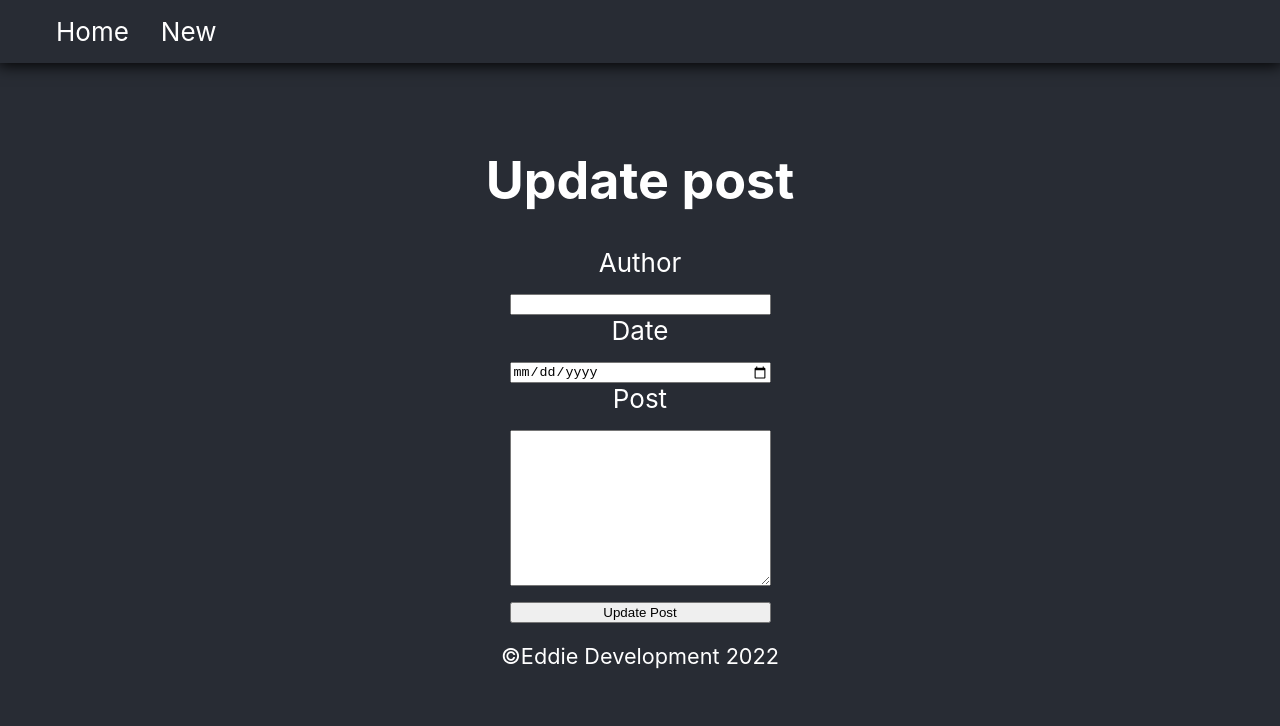
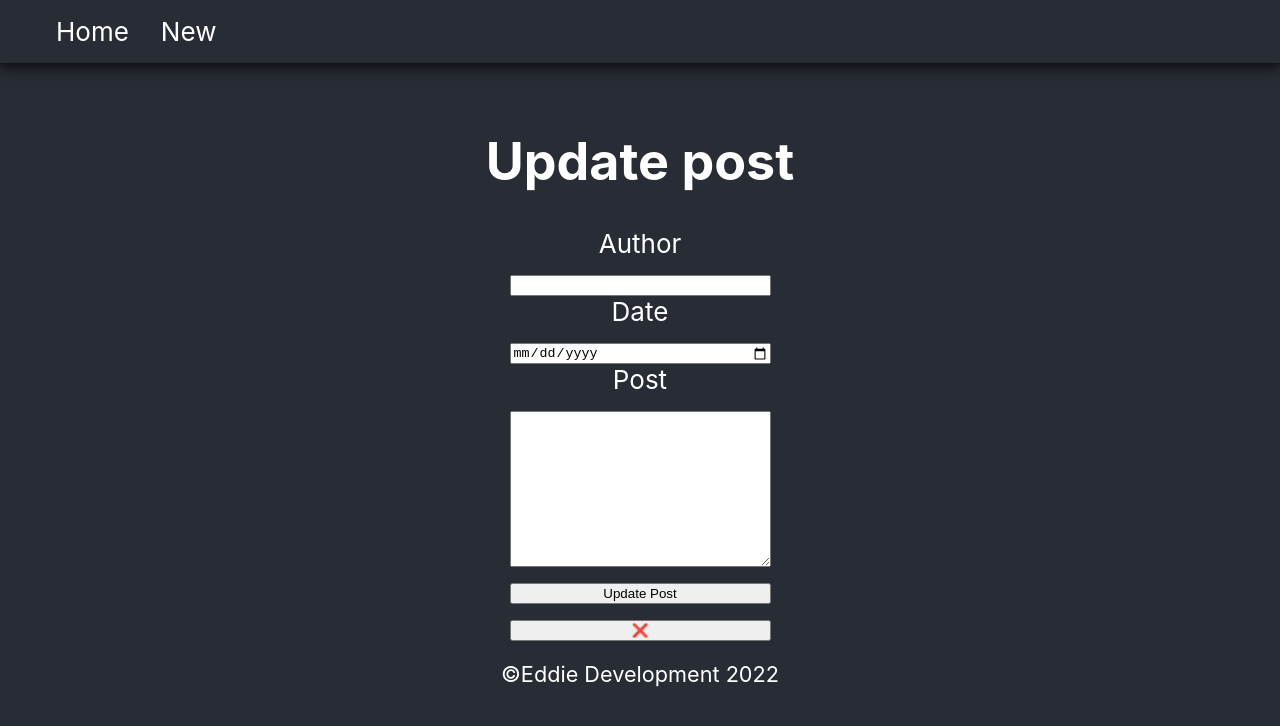
Before and after one commit to ediesportlond/blog-app-react, a React (Create React App) app: page /single/1 in a window 1280 px wide. Shown: the top 726 px of the page. Built offline with nearby package versions, Linux system fonts and the light colour scheme; no server answers.

Commit message:
added delete functionality

```diff
--- a/src/assets/form.css
+++ b/src/assets/form.css
@@ -12,3 +12,7 @@ label{
 .submit-btn{
   margin-top: 1rem;
 }
+
+.delete-btn{
+  margin-top: 1rem;
+}
--- a/src/assets/home.css
+++ b/src/assets/home.css
@@ -17,6 +17,10 @@ main{
   text-align: left;
 }
 
+.single-card:hover{
+  box-shadow: rgba(0, 0, 0, 0.35) 0px 15px 15px;
+}
+
 .single-card > img{
   border-radius: 20px 20px 0 0;
   width: 100%;
--- a/src/pages/SinglePost.jsx
+++ b/src/pages/SinglePost.jsx
@@ -7,18 +7,19 @@ export default function SinglePost() {
   const navigate = useNavigate()
   const { id } = useParams()
   const [form, setForm] = useState({})
+
   useEffect(() => {
     fetch(`http://localhost:4040/single/${id}`)
       .then(res => res.json())
       .then((res) => {
-        setForm({...form, author: res.author, blog: res.blog, date: res.date})
+        setForm({ ...form, author: res.author, blog: res.blog, date: res.date })
       })
       .catch(console.error)
   }, [id, form])
 
   const handleForm = (e) => {
     e.preventDefault()
-    setForm({...form, [e.target.name]: e.target.value})
+    setForm({ ...form, [e.target.name]: e.target.value })
   }
 
   const handleSubmit = (e) => {
@@ -30,8 +31,21 @@ export default function SinglePost() {
       },
       body: JSON.stringify(form)
     })
-      .then(res => res.json())
       .then(() => {
+        navigate('/')
+      })
+      .catch(console.error)
+  }
+
+  const deletePost = () => {
+    fetch(`http://localhost:4040/delete/${id}`, {
+      method: 'DELETE',
+      headers: {
+        'Content-Type' : 'application/json'
+      }
+    })
+      .then((res) => {
+        console.log(res)
         navigate('/')
       })
       .catch(console.error)
@@ -49,6 +63,7 @@ export default function SinglePost() {
         <label htmlFor='blog'>Post</label>
         <textarea name="blog" id="" cols="30" rows="10" value={form.blog} onChange={handleForm}></textarea>
         <input className='submit-btn' type="submit" value="Update Post" />
+        <button className='delete-btn' onClick={deletePost}>❌</button>
       </form>
       <Footer />
     </>
```
